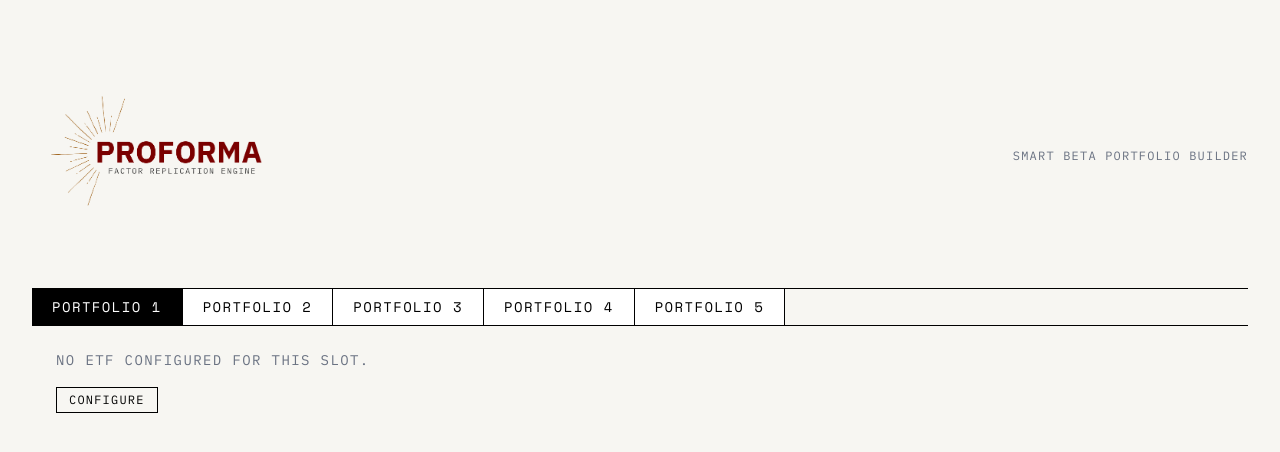
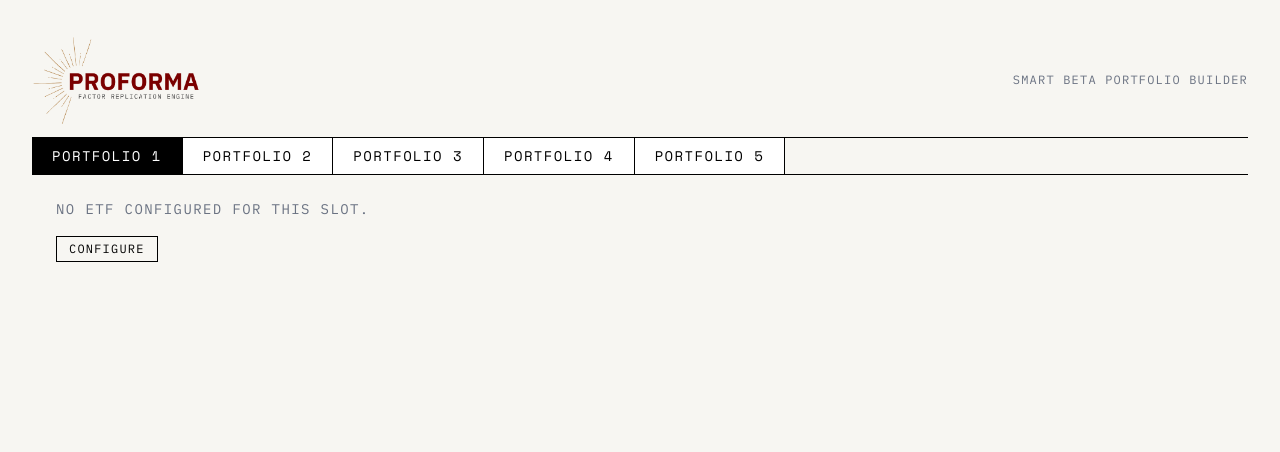
Before and after one commit to postagrarian/byproforma, a Next.js app in the folder web/: page / in a window 1280 px wide. Shown: the top 452 px of the page. Built offline with nearby package versions, Linux system fonts and the light colour scheme; no server answers.

Commit message:
Crop logo to content bounds — remove transparent padding

```diff
--- a/web/components/layout/Header.tsx
+++ b/web/components/layout/Header.tsx
@@ -6,8 +6,8 @@ export default function Header() {
       <Image
         src="/logo.png"
         alt="Proforma — Factor Replication Engine"
-        height={48}
-        width={240}
+        height={44}
+        width={168}
         className="object-contain object-left"
         priority
       />
```
Also changed, not shown: web/public/logo.png.
